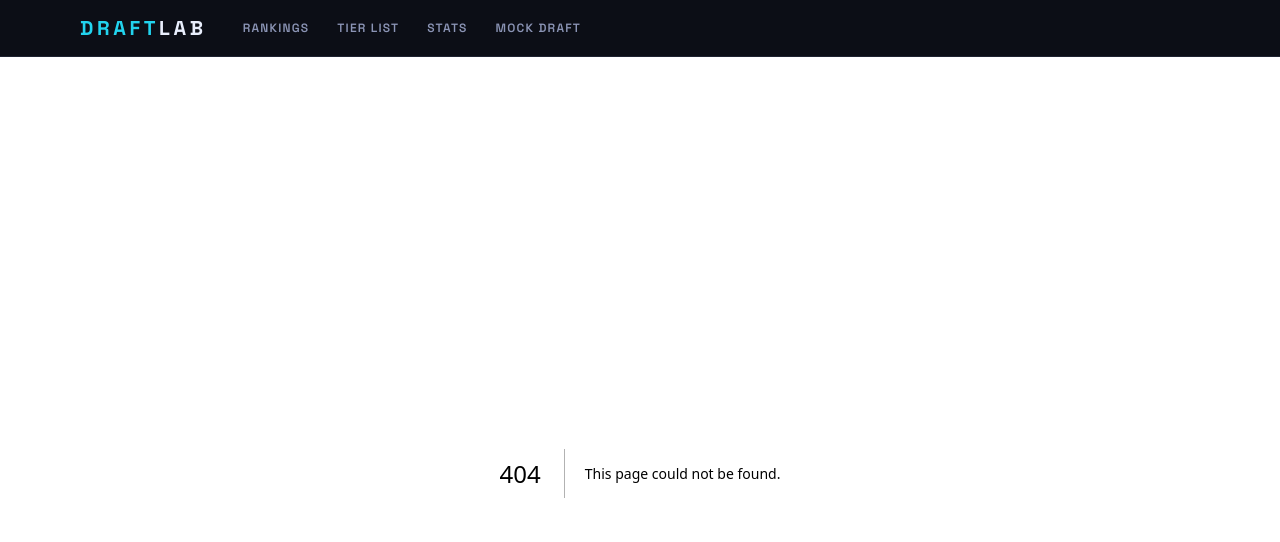
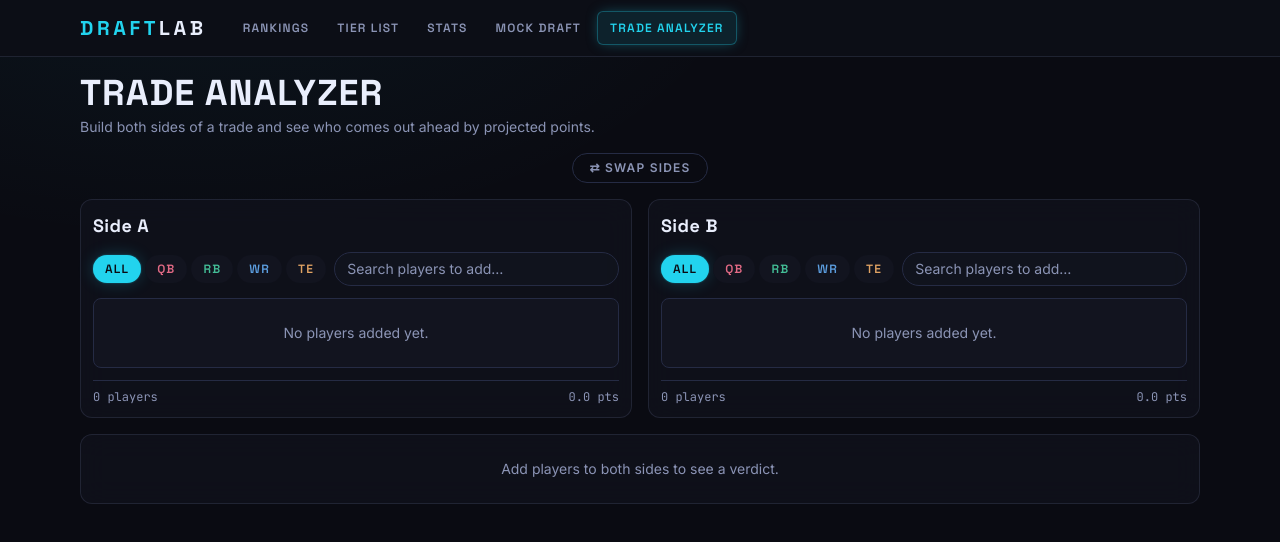
Before and after one commit to sykk/fantasy-draft, a Next.js app: page /trade in a window 1280 px wide. Before the commit this address had no page. Shown: the top 542 px of the page. Built offline with nearby package versions, Linux system fonts and the light colour scheme.

Commit message:
feat: wire up Trade Analyzer page and nav entry

```diff
--- /dev/null
+++ b/app/trade/page.tsx
@@ -0,0 +1,18 @@
+import type { Metadata } from "next";
+import { TradeAnalyzer } from "@/components/trade/TradeAnalyzer";
+
+export const metadata: Metadata = { title: "Trade Analyzer — Draft Lab" };
+
+export default function TradePage() {
+  return (
+    <div className="space-y-4">
+      <header>
+        <h1 className="font-display text-4xl font-bold tracking-wide">TRADE ANALYZER</h1>
+        <p className="mt-1 text-sm text-mute">
+          Build both sides of a trade and see who comes out ahead by projected points.
+        </p>
+      </header>
+      <TradeAnalyzer />
+    </div>
+  );
+}
--- a/components/NavLinks.tsx
+++ b/components/NavLinks.tsx
@@ -8,6 +8,7 @@ const LINKS = [
   { href: "/tiers", label: "Tier List" },
   { href: "/stats", label: "Stats" },
   { href: "/mock", label: "Mock Draft" },
+  { href: "/trade", label: "Trade Analyzer" },
 ];
 
 export function NavLinks() {
--- /dev/null
+++ b/components/trade/TradeAnalyzer.tsx
@@ -0,0 +1,64 @@
+"use client";
+
+import { useMemo, useState } from "react";
+import { evaluateTrade } from "@/lib/trade";
+import { TradeSide } from "@/components/trade/TradeSide";
+import { TradeVerdict } from "@/components/trade/TradeVerdict";
+
+export function TradeAnalyzer() {
+  const [sideA, setSideA] = useState<string[]>([]);
+  const [sideB, setSideB] = useState<string[]>([]);
+
+  const result = useMemo(() => evaluateTrade(sideA, sideB), [sideA, sideB]);
+  const excludeAll = useMemo(() => new Set([...sideA, ...sideB]), [sideA, sideB]);
+
+  function addTo(side: "A" | "B", id: string) {
+    if (side === "A") setSideA((cur) => [...cur, id]);
+    else setSideB((cur) => [...cur, id]);
+  }
+
+  function removeFrom(side: "A" | "B", id: string) {
+    if (side === "A") setSideA((cur) => cur.filter((x) => x !== id));
+    else setSideB((cur) => cur.filter((x) => x !== id));
+  }
+
+  function swapSides() {
+    setSideA(sideB);
+    setSideB(sideA);
+  }
+
+  return (
+    <div className="space-y-4">
+      <div className="flex justify-center">
+        <button
+          type="button"
+          onClick={swapSides}
+          className="rounded-full border border-line px-4 py-1.5 text-xs font-semibold uppercase tracking-widest text-mute transition-colors hover:border-accent/40 hover:text-accent"
+        >
+          ⇄ Swap Sides
+        </button>
+      </div>
+
+      <div className="grid gap-4 sm:grid-cols-2">
+        <TradeSide
+          label="Side A"
+          summary={result.sideA}
+          exclude={excludeAll}
+          onAdd={(id) => addTo("A", id)}
+          onRemove={(id) => removeFrom("A", id)}
+          onClear={() => setSideA([])}
+        />
+        <TradeSide
+          label="Side B"
+          summary={result.sideB}
+          exclude={excludeAll}
+          onAdd={(id) => addTo("B", id)}
+          onRemove={(id) => removeFrom("B", id)}
+          onClear={() => setSideB([])}
+        />
+      </div>
+
+      <TradeVerdict result={result} />
+    </div>
+  );
+}
```
